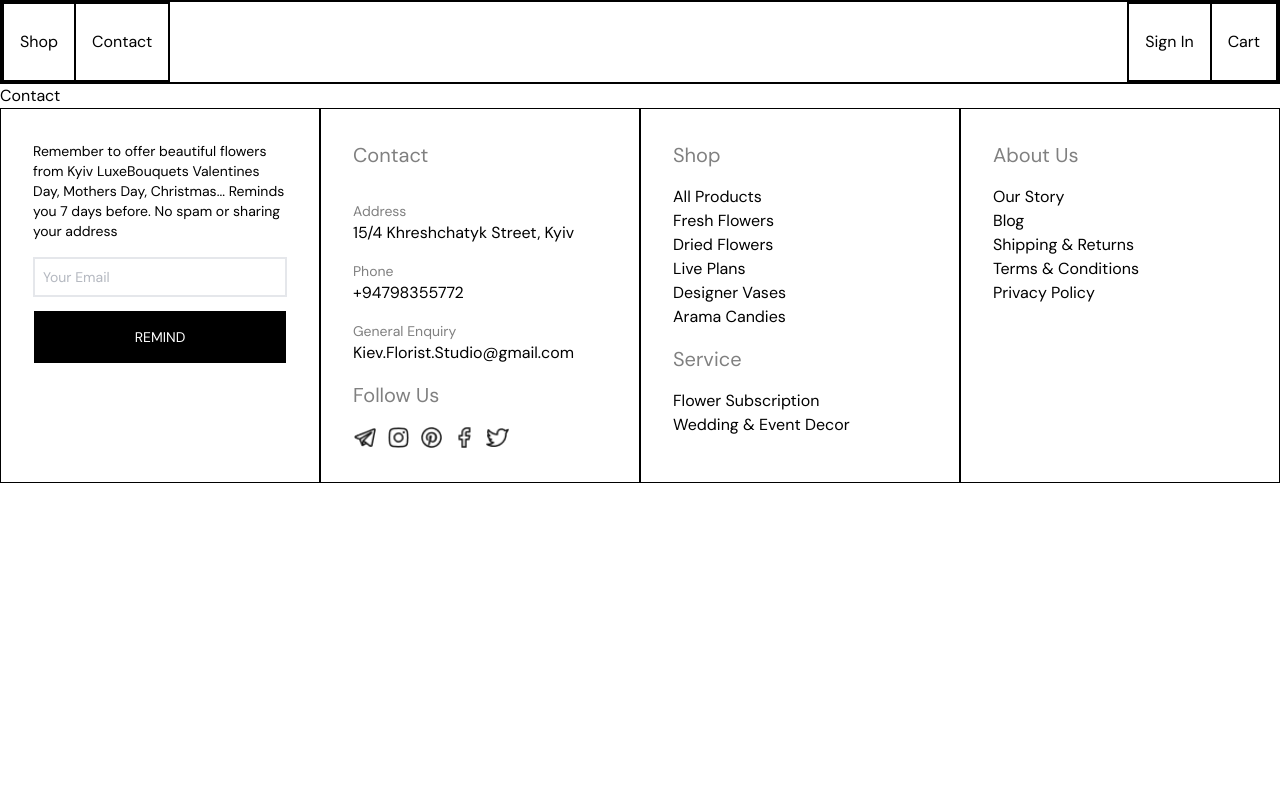
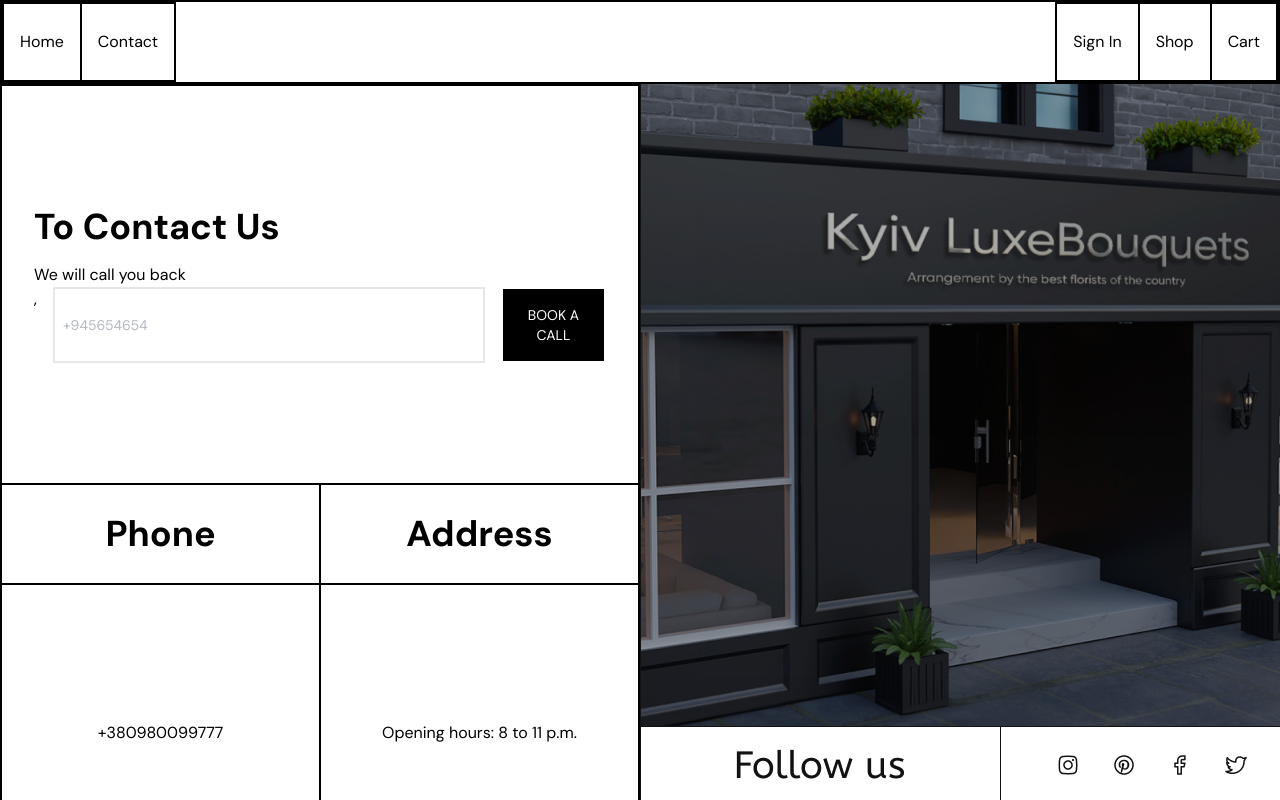
Before and after one commit to JeralSandeeptha/Flower-Delivery-Shop, a Vue app: page /contact in a window 1280 px wide. Shown: the top 800 px of the page. Built offline with nearby package versions, Linux system fonts and the light colour scheme.

Commit message:
fixed some issues

```diff
--- a/src/components/navbar/Navbar.vue
+++ b/src/components/navbar/Navbar.vue
@@ -8,7 +8,7 @@
         <div class="flex items-center min-h-[80px] justify-between w-full border-[1px]">
             <div class="border-[1px] flex min-h-[80px]">
                 <div class="flex items-center justify-center border-[1px] p-[1rem]">
-                    <router-link to="/products">Shop</router-link>
+                    <router-link to="/">Home</router-link>
                 </div>
                 <div class="flex items-center justify-center border-[1px] p-[1rem]">
                     <router-link to="/contact">Contact</router-link>
@@ -17,6 +17,9 @@
             <div class="border-[1px] flex min-h-[80px] min-h-[80px] border-[1px]">
                 <div class="flex items-center justify-center border-[1px] p-[1rem]">
                     <router-link to="/register">Sign In</router-link>
+                </div>
+                <div class="flex items-center justify-center border-[1px] p-[1rem]">
+                    <router-link to="/products">Shop</router-link>
                 </div>
                 <div class="flex items-center justify-center border-[1px] p-[1rem]">
                     <router-link to="/cart">Cart</router-link>
--- a/src/views/contact-page/ContactPage.vue
+++ b/src/views/contact-page/ContactPage.vue
@@ -1,3 +1,11 @@
+<script setup lang="ts">
+import HomeContact from '../../components/home-contact/HomeContact.vue';
+</script>
+
 <template>
-    <h1>Contact</h1>
+    <HomeContact />
 </template>
+
+<style scoped>
+
+</style>
```
